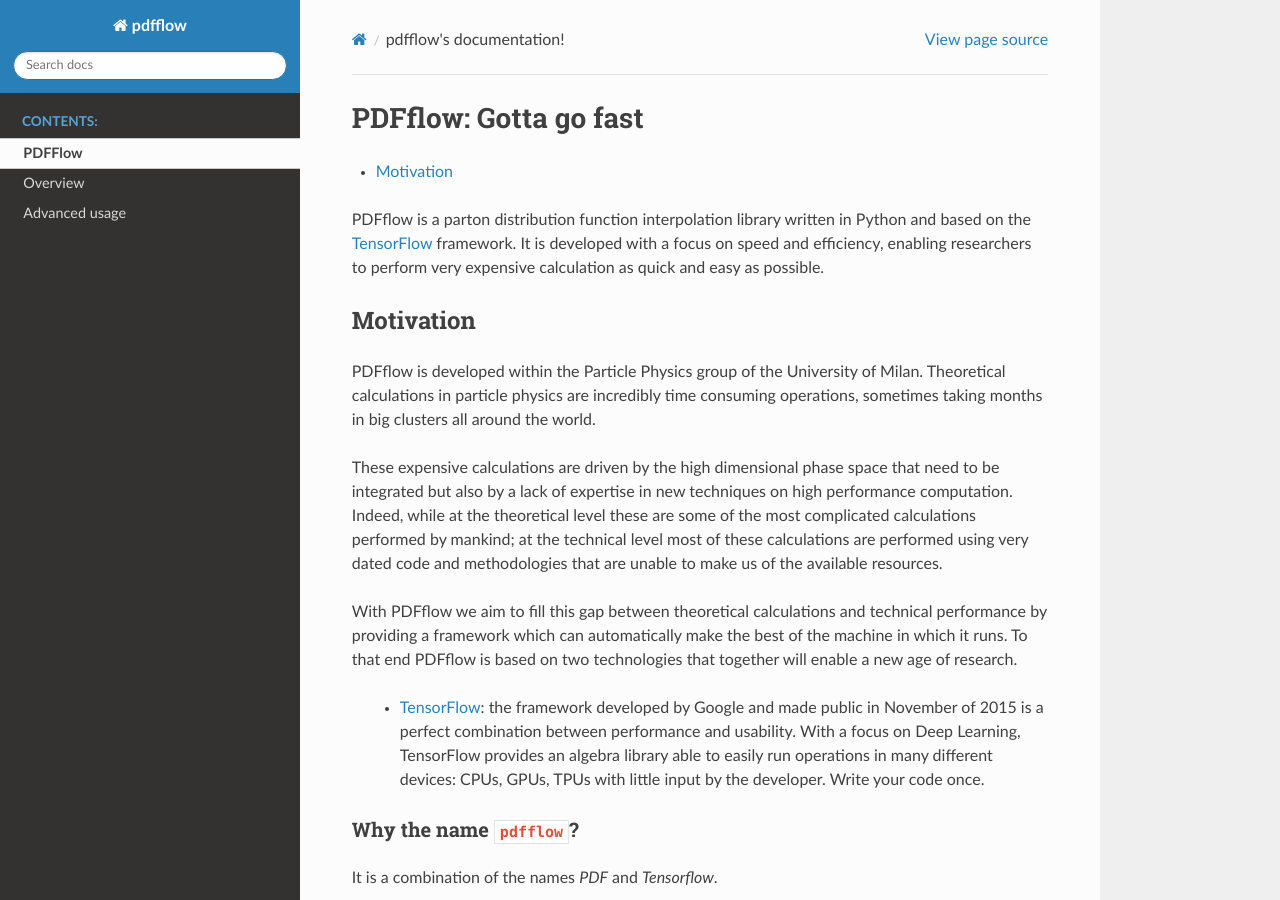
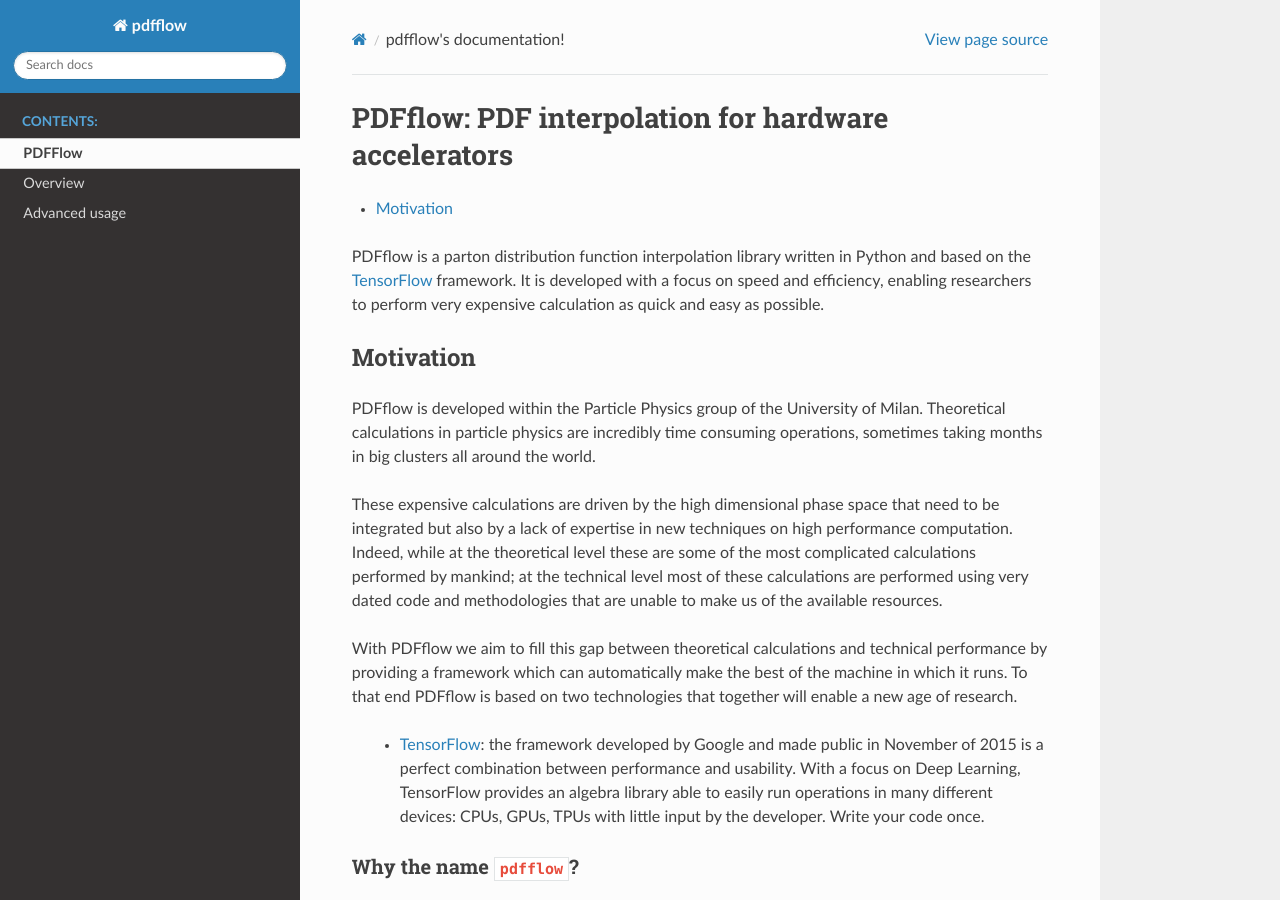
Before and after one commit to N3PDF/pdfflow, a Sphinx documentation site: the page built from doc/source/index.rst, in a window 1280 px wide and 900 px high. Built offline with Sphinx 7.4.7 and the Read the Docs theme 2.0.0, drawn with Linux system fonts in a browser that asks for light colours.

Commit message:
Update index.rst

```diff
--- a/doc/source/index.rst
+++ b/doc/source/index.rst
@@ -1,9 +1,9 @@
 .. title::
     pdfflow's documentation!
 
-======================
-PDFflow: Gotta go fast
-======================
+====================================================
+PDFflow: PDF interpolation for hardware accelerators
+====================================================
 
 .. contents::
    :local:
```
